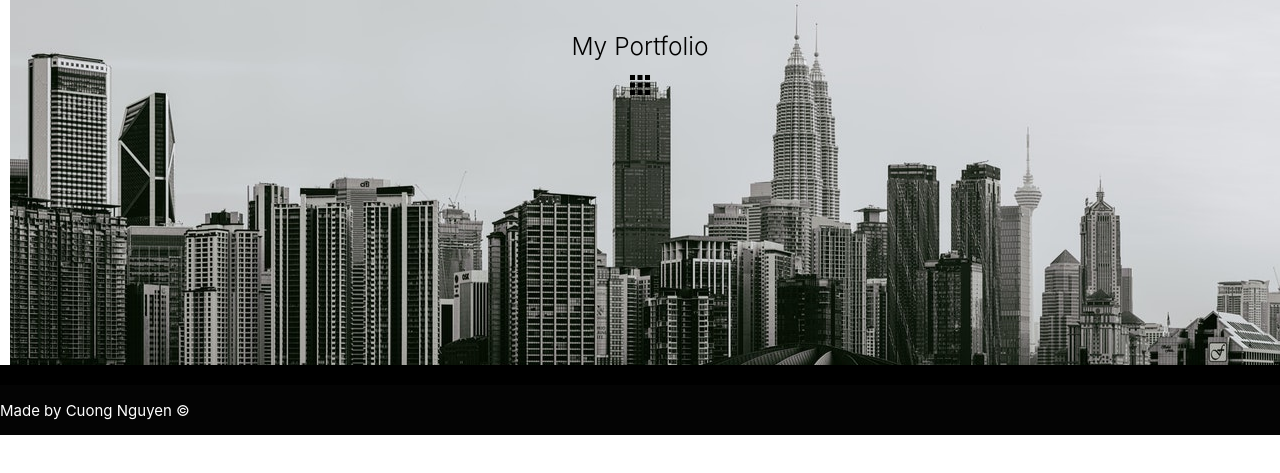
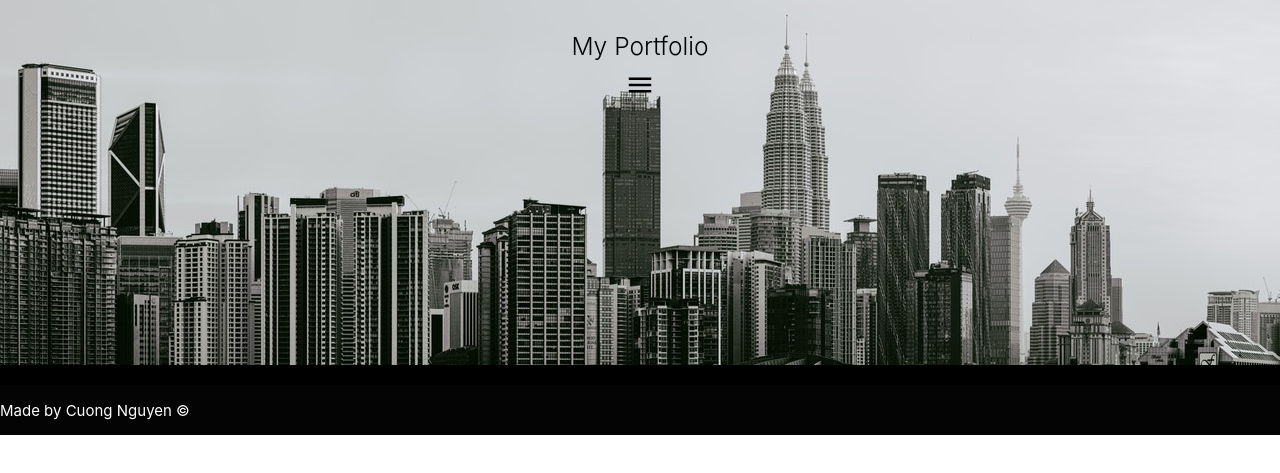
Before and after one commit to nguyenc26/New-Portfolio, a plain HTML site: page contact.html in a window 1280 px wide. Shown: the part 135-608 px from the top of the page. Drawn offline with nearby package versions, Linux system fonts and the light colour scheme.

Commit message:
fixed parallax

```diff
--- a/assets/css/style.css
+++ b/assets/css/style.css
@@ -20,6 +20,6 @@ a {
     text-align: center;
 }
 
-img, .bio {
+#myimg, .bio {
     margin: 10px;
 }
--- a/contact.html
+++ b/contact.html
@@ -36,7 +36,7 @@
             <li><a href="contact.html">Contact Me</a></li>
           </ul>
           <a class="dropdown-button col s12" href="#!" data-activates="dropdown2"><i
-              class="small material-icons">apps</i>
+              class="small material-icons">menu</i>
           </a>
         </div>
         <br><br>
```
Also changed, not shown: index.html (+1 -1 lines), portfolio.html (+1 -1 lines).
